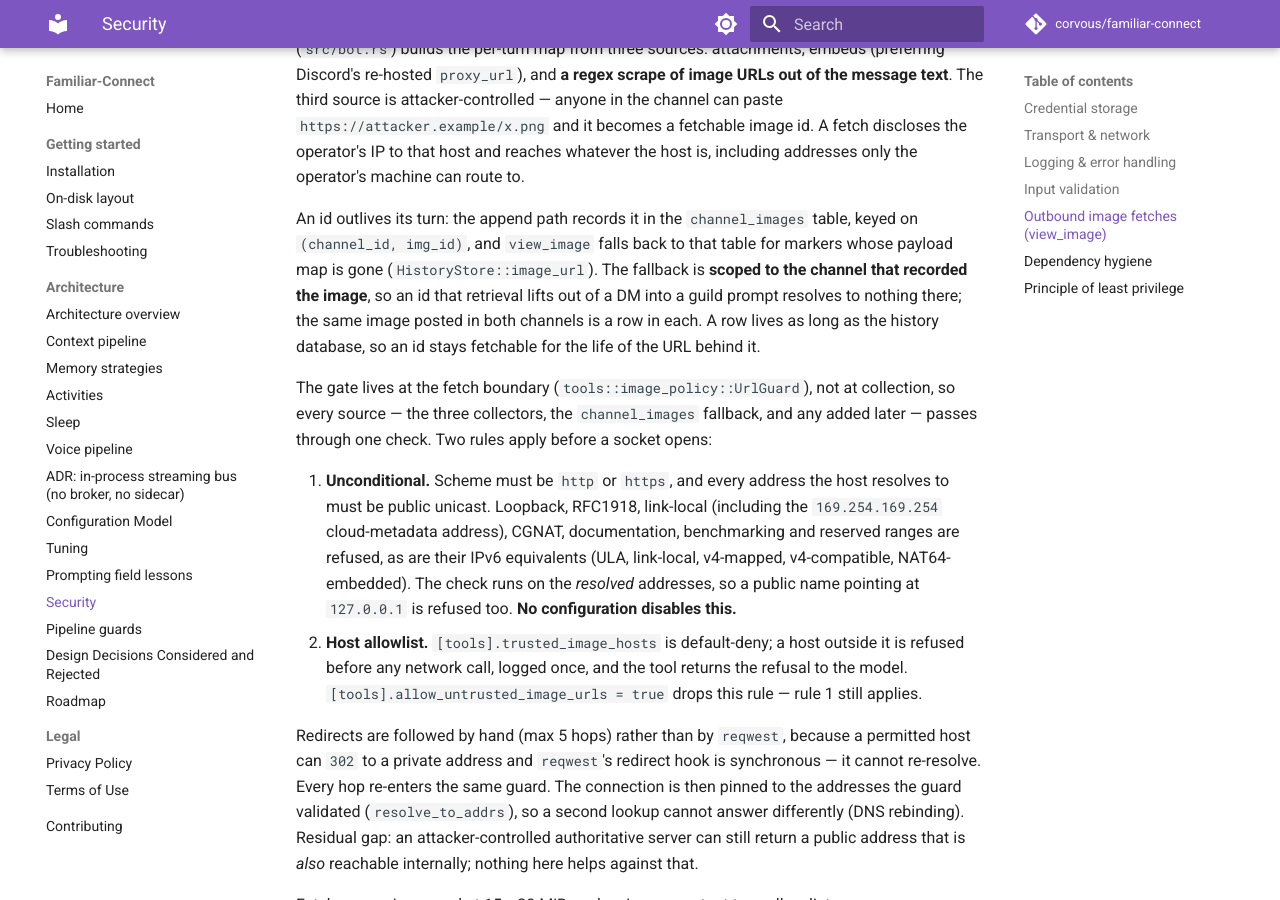
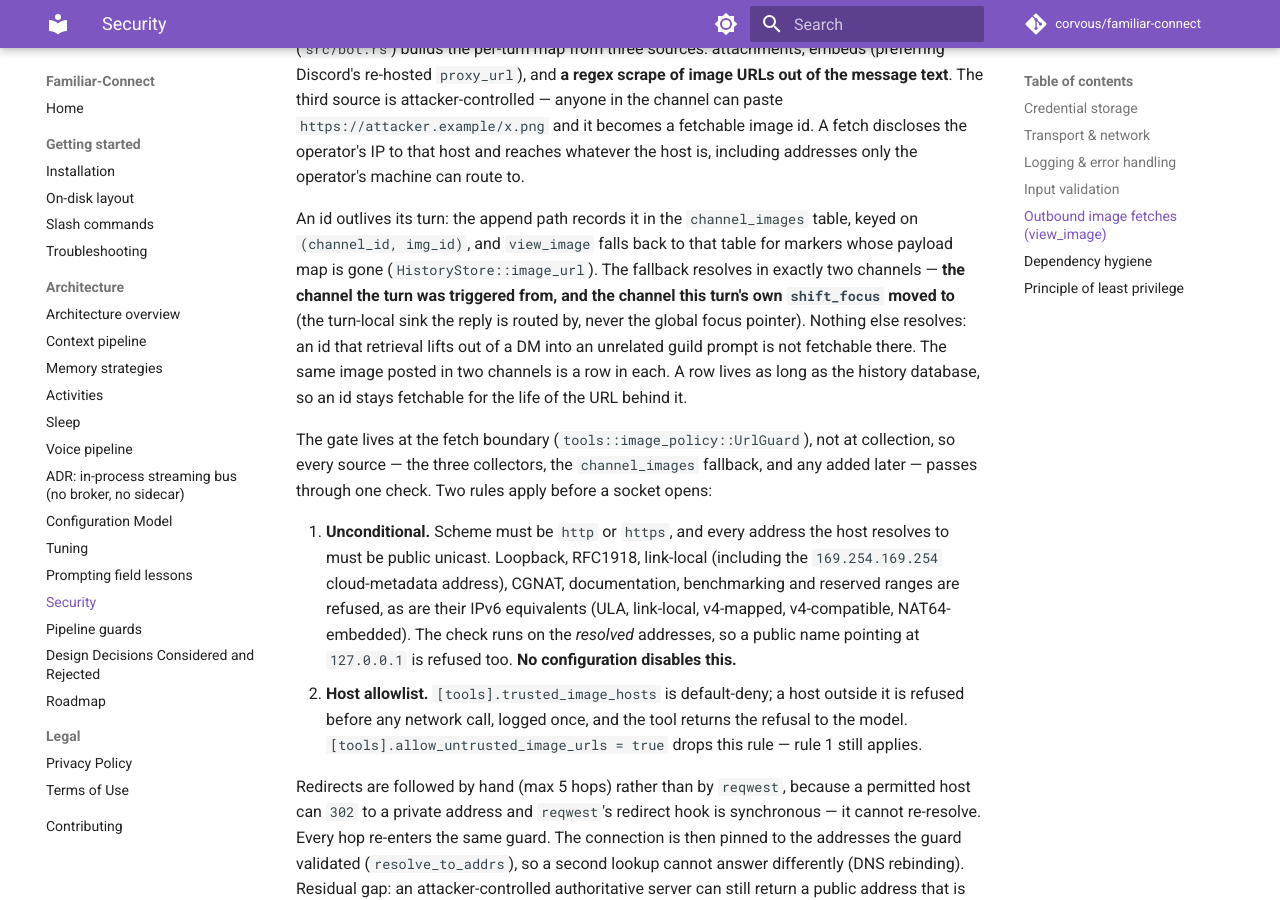
Before and after one commit to CorVous/Familiar-Connect, an MkDocs documentation site: the page built from docs/architecture/security.md, in a window 1280 px wide and 900 px high, scrolled down 1107 px. Built offline with MkDocs 1.6.1 and Material for MkDocs 9.7.7, drawn with Linux system fonts in a browser that asks for light colours; comment, search, counter and statistics services are not loaded.

Commit message:
docs: image ids resolve in the turn's channel and its shift target
Co-Authored-By: Claude Opus 5.5 <noreply@anthropic.com>

```diff
--- a/docs/architecture/security.md
+++ b/docs/architecture/security.md
@@ -39,10 +39,13 @@ including addresses only the operator's machine can route to.
 An id outlives its turn: the append path records it in the `channel_images`
 table, keyed on `(channel_id, img_id)`, and `view_image` falls back to that table
 for markers whose payload map is gone (`HistoryStore::image_url`). The fallback
-is **scoped to the channel that recorded the image**, so an id that retrieval
-lifts out of a DM into a guild prompt resolves to nothing there; the same image
-posted in both channels is a row in each. A row lives as long as the history
-database, so an id stays fetchable for the life of the URL behind it.
+resolves in exactly two channels — **the channel the turn was triggered from, and
+the channel this turn's own `shift_focus` moved to** (the turn-local sink the
+reply is routed by, never the global focus pointer). Nothing else resolves: an id
+that retrieval lifts out of a DM into an unrelated guild prompt is not fetchable
+there. The same image posted in two channels is a row in each. A row lives as
+long as the history database, so an id stays fetchable for the life of the URL
+behind it.
 
 The gate lives at the fetch boundary (`tools::image_policy::UrlGuard`), not at
 collection, so every source — the three collectors, the `channel_images` fallback,
```
Also changed, not shown: docs/architecture/overview.md (+1 -1 lines).
